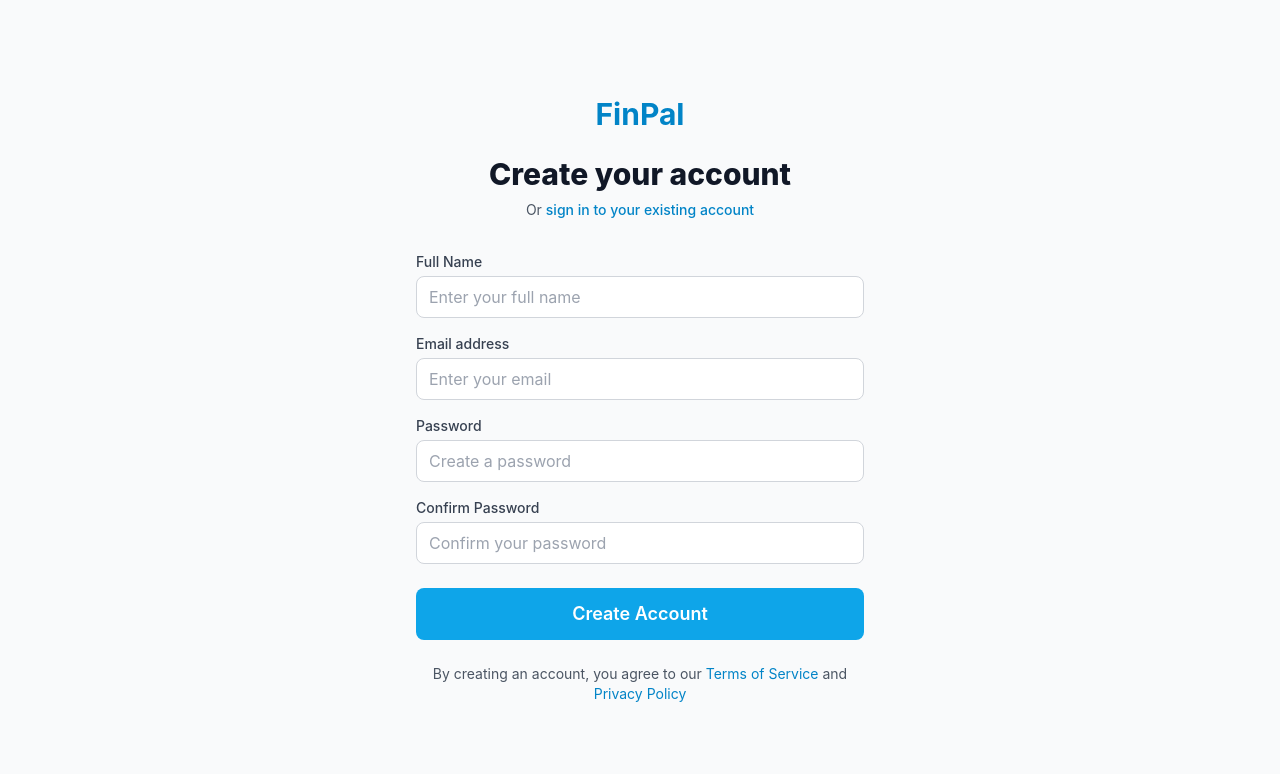
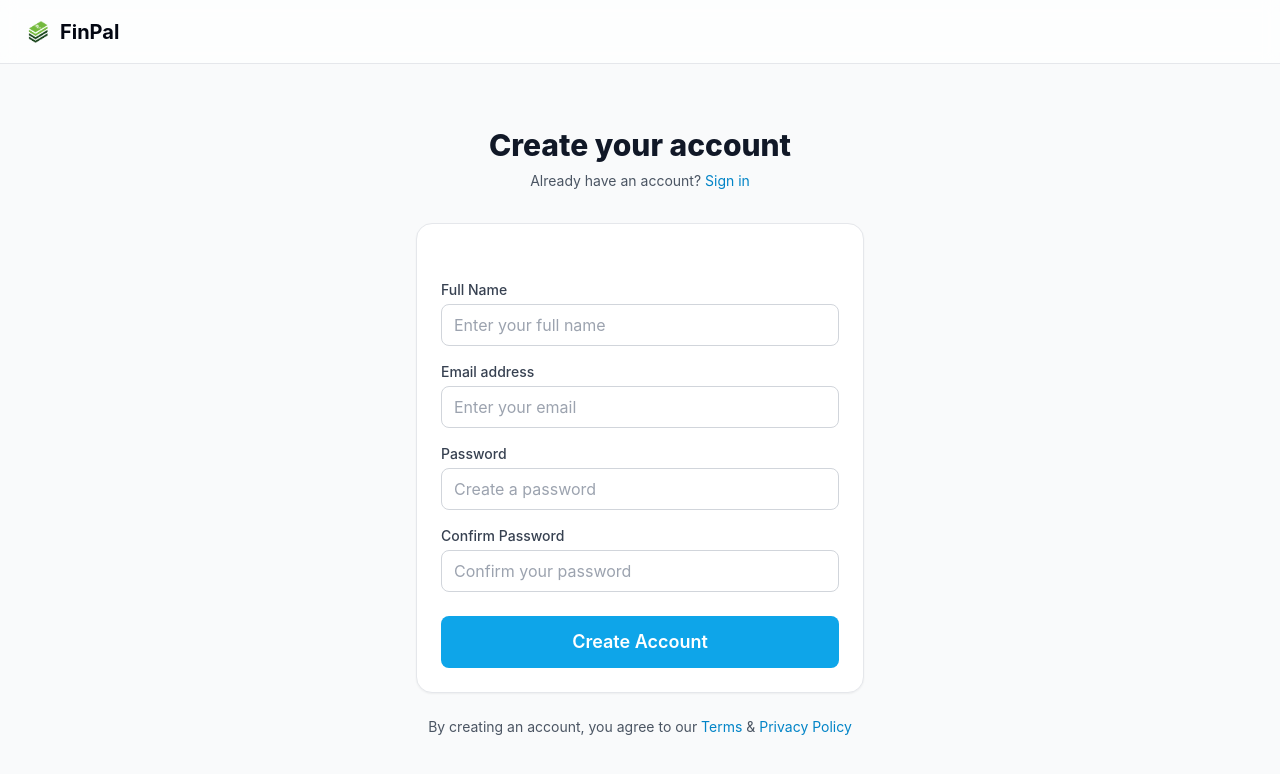
Before and after one commit to pratyushbehera/budget-app, a React (Vite) app in the folder frontend/: page /signup in a window 1280 px wide. Shown: the top 774 px of the page. Built offline with nearby package versions, Linux system fonts and the light colour scheme; no server answers; a web font is replaced by a local one.

Commit message:
feat: Add layout for auth route, css fix

```diff
--- /dev/null
+++ b/frontend/src/features/auth/layouts/AuthLayout.jsx
@@ -0,0 +1,50 @@
+import { Link } from "react-router-dom";
+
+export function AuthLayout({ title, subtitle, children, footer }) {
+  return (
+    <div className="min-h-screen flex flex-col bg-gray-50 dark:bg-gray-950">
+      {/* Header */}
+      <header className="h-16 px-6 flex items-center justify-start border-b border-gray-200 dark:border-gray-800 bg-white/70 dark:bg-gray-950/70 backdrop-blur">
+        <Link to="/" className="flex items-start gap-2">
+          <img
+            src="/logo.png"
+            alt="FinPal"
+            className="w-7 h-7 object-contain"
+          />
+          <span className="text-xl font-bold text-gray-950 dark:text-white">
+            FinPal
+          </span>
+        </Link>
+      </header>
+
+      {/* Content */}
+      <main className="flex-1 flex items-center justify-center px-4">
+        <div className="w-full max-w-md">
+          {/* Title */}
+          <div className="text-center mb-8">
+            <h1 className="text-3xl font-extrabold text-gray-900 dark:text-white">
+              {title}
+            </h1>
+            {subtitle && (
+              <p className="mt-2 text-sm text-gray-600 dark:text-gray-400">
+                {subtitle}
+              </p>
+            )}
+          </div>
+
+          {/* Form */}
+          <div className="bg-white dark:bg-gray-900 rounded-2xl shadow-sm border border-gray-200 dark:border-gray-800 p-6">
+            {children}
+          </div>
+
+          {/* Footer */}
+          {footer && (
+            <div className="mt-6 text-center text-sm text-gray-600 dark:text-gray-400">
+              {footer}
+            </div>
+          )}
+        </div>
+      </main>
+    </div>
+  );
+}
--- a/frontend/src/features/landing/components/Navbar.jsx
+++ b/frontend/src/features/landing/components/Navbar.jsx
@@ -2,7 +2,7 @@ import { Link } from "react-router-dom";
 
 export function Navbar() {
   return (
-    <nav className="sticky top-0 z-50 backdrop-blur bg-white/70 dark:bg-gray-950/70 border-b border-gray-200 dark:border-gray-800">
+    <nav className="sticky top-0 z-10 backdrop-blur bg-white/70 dark:bg-gray-950/70 border-b border-gray-200 dark:border-gray-800">
       <div className="max-w-7xl mx-auto px-6 h-16 flex items-center justify-between">
         <div className="flex items-center gap-2">
           <img src="/logo.png" className="w-7 h-7" alt="FinPal" />
--- a/frontend/src/features/landing/components/Testimonials.jsx
+++ b/frontend/src/features/landing/components/Testimonials.jsx
@@ -10,7 +10,7 @@ export function Testimonials() {
         <div className="grid md:grid-cols-2 gap-8 mt-12">
           <div className="glass-card p-6 rounded-2xl">
             “FinPal completely changed how I manage money.”
-            <span className="block mt-4 font-semibold">— Early User</span>
+            <span className="block mt-4 font-semibold">— Pratyush</span>
           </div>
         </div>
       </AnimatedSection>
--- a/frontend/src/pages/ForgotPasswordPage.jsx
+++ b/frontend/src/pages/ForgotPasswordPage.jsx
@@ -2,6 +2,7 @@ import React, { useState } from "react";
 import { Link } from "react-router-dom";
 import { useForgotPassword } from "../services/authApi";
 import { useNotification } from "../contexts/NotificationContext";
+import { AuthLayout } from "../features/auth/layouts/AuthLayout";
 
 export function ForgotPasswordPage() {
   const [email, setEmail] = useState("");
@@ -54,27 +55,17 @@ export function ForgotPasswordPage() {
   };
 
   return (
-    <div className="min-h-screen flex items-center justify-center bg-gray-50 dark:bg-gray-900 py-12 px-4 sm:px-6 lg:px-8">
-      <div className="max-w-md w-full space-y-8">
-        <div>
-          <Link to="/" className="flex justify-center">
-            <h1 className="text-3xl font-bold text-primary-600 dark:text-primary-400">
-              FinPal
-            </h1>
-          </Link>
-          <h2 className="mt-6 text-center text-3xl font-extrabold text-gray-900 dark:text-white">
-            Reset Your Password
-          </h2>
-          <p className="mt-2 text-center text-sm text-gray-600 dark:text-gray-400">
+    <AuthLayout
+      title="Reset your password"
+      subtitle={
         <Link
           to="/login"
-              className="font-medium text-primary-600 dark:text-primary-400 hover:text-primary-500"
+          className="text-primary-600 dark:text-primary-400 hover:underline"
         >
           Return to login
         </Link>
-          </p>
-        </div>
-
+      }
+    >
       {!emailSent ? (
         <form className="mt-8 space-y-6" onSubmit={handleSubmit}>
           <div>
@@ -129,8 +120,7 @@ export function ForgotPasswordPage() {
               Check Your Email
             </h3>
             <p className="text-green-700 dark:text-green-300 text-sm mb-4">
-                We've sent password reset instructions to{" "}
-                <strong>{email}</strong>
+              We've sent password reset instructions to <strong>{email}</strong>
             </p>
             <p className="text-green-600 dark:text-green-400 text-xs">
               The link will expire in 10 minutes.
@@ -153,7 +143,6 @@ export function ForgotPasswordPage() {
           </div>
         </div>
       )}
-      </div>
-    </div>
+    </AuthLayout>
   );
 }
--- a/frontend/src/pages/LoginPage.jsx
+++ b/frontend/src/pages/LoginPage.jsx
@@ -9,6 +9,7 @@ import {
 } from "../features/auth/authSlice";
 import { useLogin } from "../services/authApi";
 import { useNotification } from "../contexts/NotificationContext";
+import { AuthLayout } from "../features/auth/layouts/AuthLayout";
 
 export function LoginPage() {
   const [email, setEmail] = useState("");
@@ -97,27 +98,28 @@ export function LoginPage() {
   };
 
   return (
-    <div className="min-h-screen flex lg:items-center justify-center bg-gray-50 dark:bg-gray-950 py-12 px-4 sm:px-6 lg:px-8">
-      <div className="max-w-md w-full space-y-8">
-        <div>
-          <Link to="/" className="flex justify-center">
-            <h1 className="text-3xl font-bold text-primary-600 dark:text-primary-400">
-              FinPal
-            </h1>
-          </Link>
-          <h2 className="mt-6 text-center text-3xl font-extrabold text-gray-900 dark:text-white">
-            Sign in to your account
-          </h2>
-          <p className="mt-2 text-center text-sm text-gray-600 dark:text-gray-400">
+    <AuthLayout
+      title="Sign in to your account"
+      subtitle={
+        <>
           Or{" "}
           <Link
             to="/signup"
-              className="font-medium text-primary-600 dark:text-primary-400 hover:text-primary-500"
+            className="text-primary-600 dark:text-primary-400 hover:underline"
           >
             create a new account
           </Link>
-          </p>
-        </div>
+        </>
+      }
+      footer={
+        <Link
+          to="/forgot-password"
+          className="text-primary-600 dark:text-primary-400 hover:underline"
+        >
+          Forgot your password?
+        </Link>
+      }
+    >
       <form className="mt-8 space-y-6" onSubmit={handleSubmit}>
         <div className="space-y-4">
           <div>
@@ -188,17 +190,7 @@ export function LoginPage() {
             )}
           </button>
         </div>
-
-          <div className="text-center">
-            <Link
-              to="/forgot-password"
-              className="text-sm text-primary-600 dark:text-primary-400 hover:text-primary-500"
-            >
-              Forgot your password?
-            </Link>
-          </div>
       </form>
-      </div>
-    </div>
+    </AuthLayout>
   );
 }
--- a/frontend/src/pages/ResetPasswordPage.jsx
+++ b/frontend/src/pages/ResetPasswordPage.jsx
@@ -2,6 +2,7 @@ import React, { useState } from "react";
 import { Link, useParams, useNavigate } from "react-router-dom";
 import { useResetPassword } from "../services/authApi";
 import { useNotification } from "../contexts/NotificationContext";
+import { AuthLayout } from "../features/auth/layouts/AuthLayout";
 
 export function ResetPasswordPage() {
   const { token } = useParams();
@@ -78,22 +79,10 @@ export function ResetPasswordPage() {
   };
 
   return (
-    <div className="min-h-screen flex items-center justify-center bg-gray-50 dark:bg-gray-900 px-4">
-      <div className="max-w-md w-full space-y-8">
-        <div>
-          <Link to="/" className="flex justify-center">
-            <h1 className="text-3xl font-bold text-primary-600 dark:text-primary-400">
-              FinPal
-            </h1>
-          </Link>
-          <h2 className="mt-6 text-center text-3xl font-extrabold text-gray-900 dark:text-white">
-            Set New Password
-          </h2>
-          <p className="mt-2 text-center text-sm text-gray-600 dark:text-gray-400">
-            Enter a new password for your account
-          </p>
-        </div>
-
+    <AuthLayout
+      title="Set new password"
+      subtitle="Choose a strong password for your account"
+    >
       {!success ? (
         <form className="mt-8 space-y-5" onSubmit={handleSubmit}>
           <div>
@@ -161,7 +150,6 @@ export function ResetPasswordPage() {
           </Link>
         </div>
       )}
-      </div>
-    </div>
+    </AuthLayout>
   );
 }
--- a/frontend/src/pages/SignupPage.jsx
+++ b/frontend/src/pages/SignupPage.jsx
@@ -2,6 +2,7 @@ import React, { useState } from "react";
 import { Link, useNavigate } from "react-router-dom";
 import { useRegister } from "../services/authApi";
 import { useNotification } from "../contexts/NotificationContext";
+import { AuthLayout } from "../features/auth/layouts/AuthLayout";
 
 export function SignupPage() {
   const [formData, setFormData] = useState({
@@ -93,27 +94,32 @@ export function SignupPage() {
   };
 
   return (
-    <div className="min-h-screen flex lg:items-center justify-center bg-gray-50 dark:bg-gray-950 py-12 px-4 sm:px-6 lg:px-8">
-      <div className="max-w-md w-full space-y-8">
-        <div>
-          <Link to="/" className="flex justify-center">
-            <h1 className="text-3xl font-bold text-primary-600 dark:text-primary-400">
-              FinPal
-            </h1>
-          </Link>
-          <h2 className="mt-6 text-center text-3xl font-extrabold text-gray-900 dark:text-white">
-            Create your account
-          </h2>
-          <p className="mt-2 text-center text-sm text-gray-600 dark:text-gray-400">
-            Or{" "}
+    <AuthLayout
+      title="Create your account"
+      subtitle={
+        <>
+          Already have an account?{" "}
           <Link
             to="/login"
-              className="font-medium text-primary-600 dark:text-primary-400 hover:text-primary-500"
+            className="text-primary-600 dark:text-primary-400 hover:underline"
           >
-              sign in to your existing account
+            Sign in
           </Link>
-          </p>
-        </div>
+        </>
+      }
+      footer={
+        <>
+          By creating an account, you agree to our{" "}
+          <Link to="/terms" className="text-primary-600 hover:underline">
+            Terms
+          </Link>{" "}
+          &{" "}
+          <Link to="/privacy" className="text-primary-600 hover:underline">
+            Privacy Policy
+          </Link>
+        </>
+      }
+    >
       <form className="mt-8 space-y-6" onSubmit={handleSubmit}>
         <div className="space-y-4">
           <div>
@@ -230,25 +236,7 @@ export function SignupPage() {
             )}
           </button>
         </div>
-
-          <div className="text-center text-sm text-gray-600 dark:text-gray-400">
-            By creating an account, you agree to our{" "}
-            <Link
-              to="/terms"
-              className="text-primary-600 dark:text-primary-400 hover:text-primary-500"
-            >
-              Terms of Service
-            </Link>{" "}
-            and{" "}
-            <Link
-              to="/privacy"
-              className="text-primary-600 dark:text-primary-400 hover:text-primary-500"
-            >
-              Privacy Policy
-            </Link>
-          </div>
       </form>
-      </div>
-    </div>
+    </AuthLayout>
   );
 }
--- a/frontend/src/pages/TransactionPage.jsx
+++ b/frontend/src/pages/TransactionPage.jsx
@@ -88,9 +88,9 @@ export function TransactionPage() {
 
   return (
     <div className="min-h-screen max-w-7xl mx-auto py-6 sm:px-6 lg:px-8">
-      <div className="mt-6">
+      <div>
         {/* Header */}
-        <div className="flex items-start md:flex-row flex-col lg:items-center justify-between mb-4">
+        <div className="flex gap-4 items-start md:flex-row flex-col lg:items-center justify-between mb-4">
           <h1 className="text-2xl font-semibold text-gray-900 dark:text-white">
             Transactions
           </h1>
--- a/frontend/src/pages/VerifyEmailPage.jsx
+++ b/frontend/src/pages/VerifyEmailPage.jsx
@@ -4,6 +4,7 @@ import { useDispatch } from "react-redux";
 import { loginSuccess } from "../features/auth/authSlice";
 import { useVerifyEmail, useResendEmailOtp } from "../services/authApi";
 import { useNotification } from "../contexts/NotificationContext";
+import { AuthLayout } from "../features/auth/layouts/AuthLayout";
 
 export function VerifyEmailPage() {
   const location = useLocation();
@@ -90,20 +91,10 @@ export function VerifyEmailPage() {
   };
 
   return (
-    <div className="min-h-screen flex items-center justify-center bg-gray-50 dark:bg-gray-950 px-4">
-      <div className="max-w-md w-full space-y-6">
-        <div className="text-center">
-          <Link to="/" className="text-3xl font-bold text-primary-600">
-            FinPal
-          </Link>
-          <h2 className="mt-4 text-2xl font-extrabold text-gray-900 dark:text-white">
-            Verify your email
-          </h2>
-          <p className="mt-2 text-sm text-gray-600 dark:text-gray-400">
-            Enter the 6-digit OTP sent to your email
-          </p>
-        </div>
-
+    <AuthLayout
+      title="Verify your email"
+      subtitle="Enter the 6-digit OTP sent to your email"
+    >
       <form
         onSubmit={handleVerify}
         className="bg-white dark:bg-gray-900 shadow rounded-lg p-6 space-y-4"
@@ -144,7 +135,6 @@ export function VerifyEmailPage() {
           {resendMutation.isPending ? "Resending..." : "Resend OTP"}
         </button>
       </form>
-      </div>
-    </div>
+    </AuthLayout>
   );
 }
```
Also changed, not shown: frontend/src/pages/ProfilePage.jsx (+75 -0 lines). Lines whose indentation alone changed are shown as unchanged.
